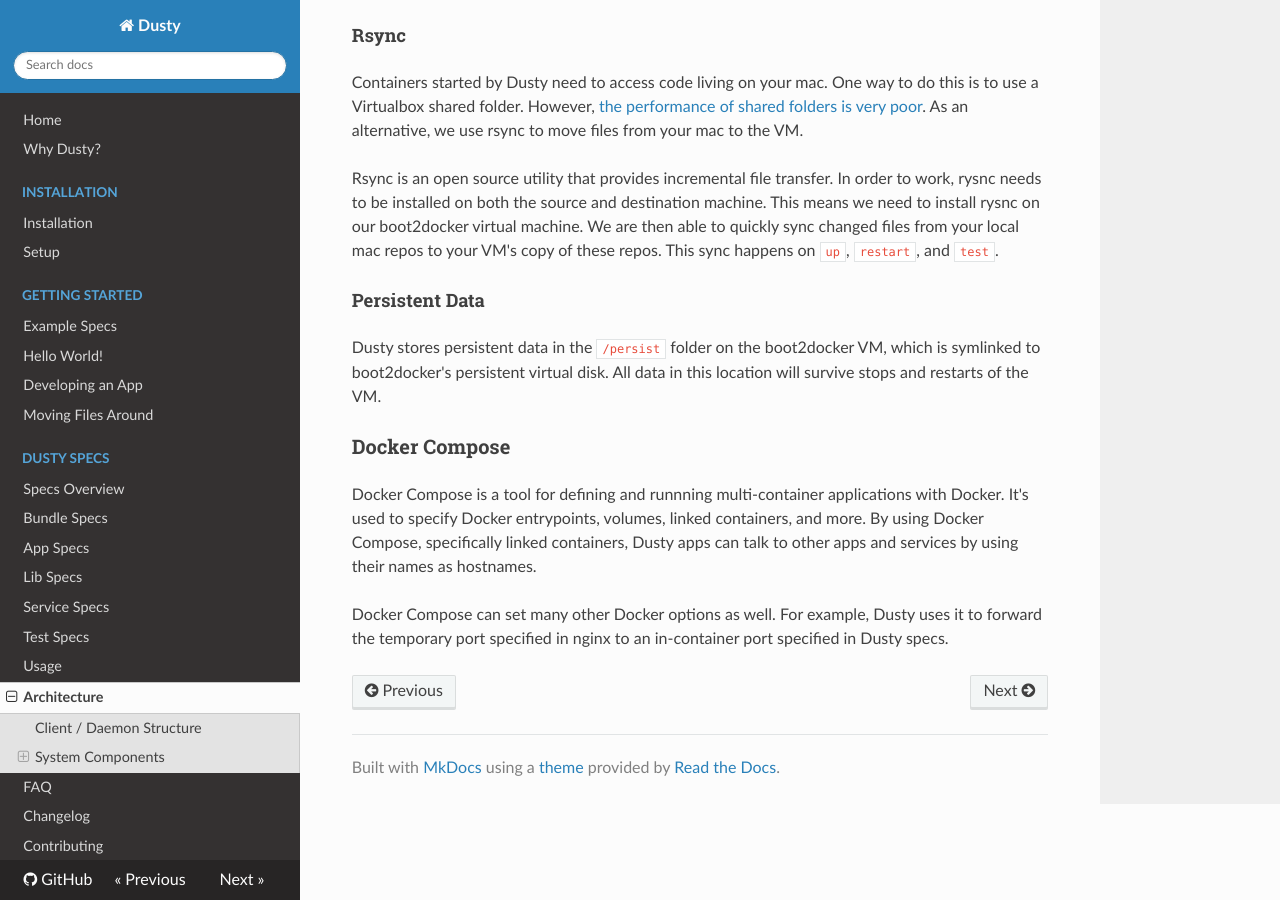
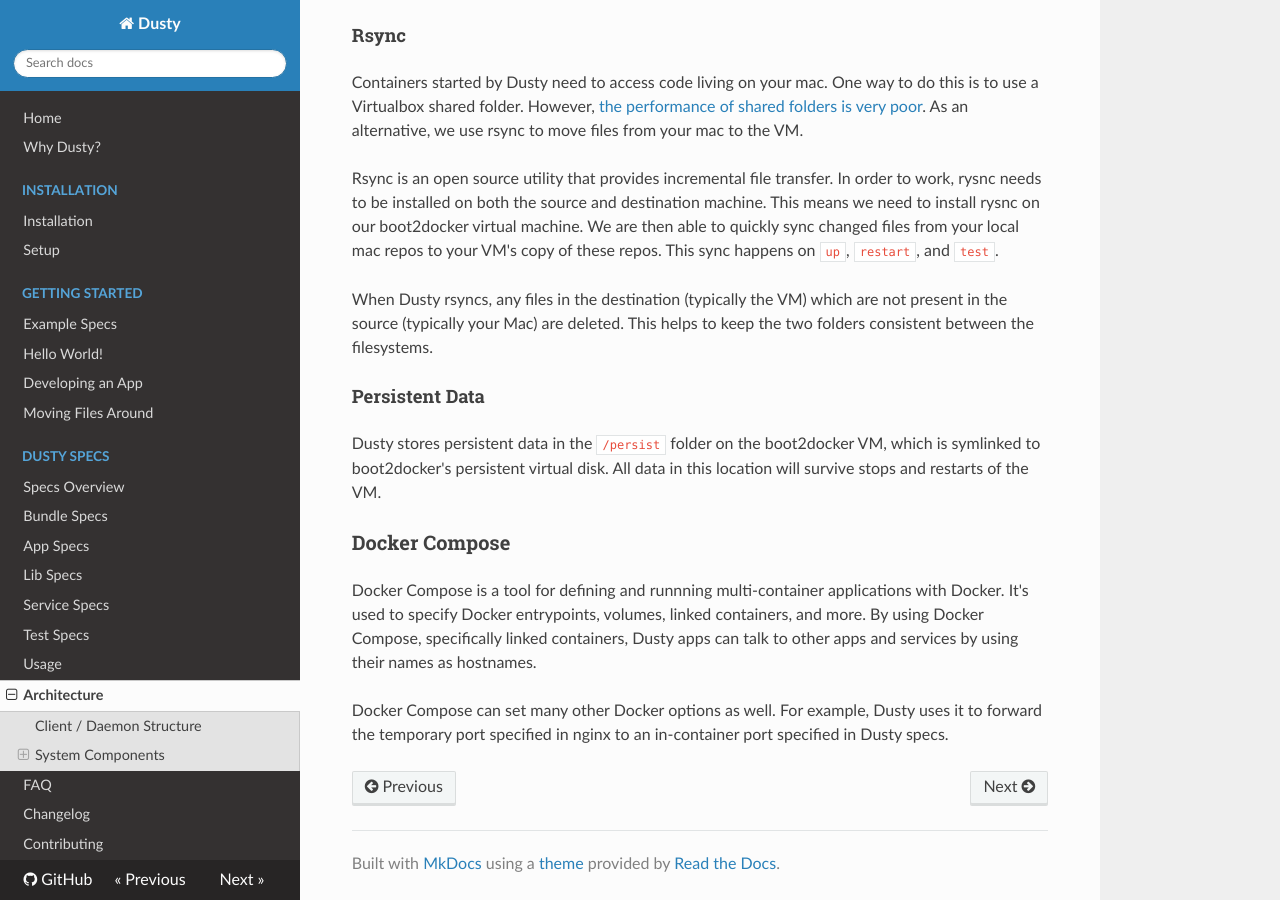
Before and after one commit to gamechanger/dusty, an MkDocs documentation site: the page built from docs/architecture.md, in a window 1280 px wide and 900 px high, scrolled down 2178 px. Built offline with MkDocs 1.6.1, drawn with Linux system fonts in a browser that asks for light colours; nearby versions of some CDN libraries; old or Windows-style settings are respelled for this version of MkDocs.

Commit message:
Add a note about destructive rsync

```diff
--- a/docs/architecture.md
+++ b/docs/architecture.md
@@ -75,13 +75,13 @@
 
 #### Rsync
 
-
 Containers started by Dusty need to access code living on your mac.
 One way to do this is to use a Virtualbox shared folder. However, [the performance of shared
 folders is very poor](http://mitchellh.com/comparing-filesystem-performance-in-virtual-machines).  As an alternative, we use rsync to move files from your mac to the VM.
 
 Rsync is an open source utility that provides incremental file transfer.  In order to work, rysnc needs to be installed on both the source and destination machine. This means we need to install rysnc on our boot2docker virtual machine.  We are then able to quickly sync changed files from your local mac repos to your VM's copy of these repos. This sync happens on `up`, `restart`, and `test`.
 
+When Dusty rsyncs, any files in the destination (typically the VM) which are not present in the source (typically your Mac) are deleted. This helps to keep the two folders consistent between the filesystems.
 
 #### Persistent Data
 
```
